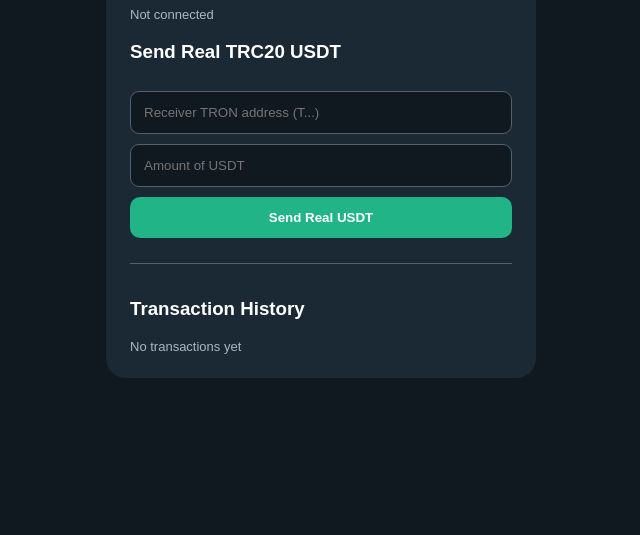
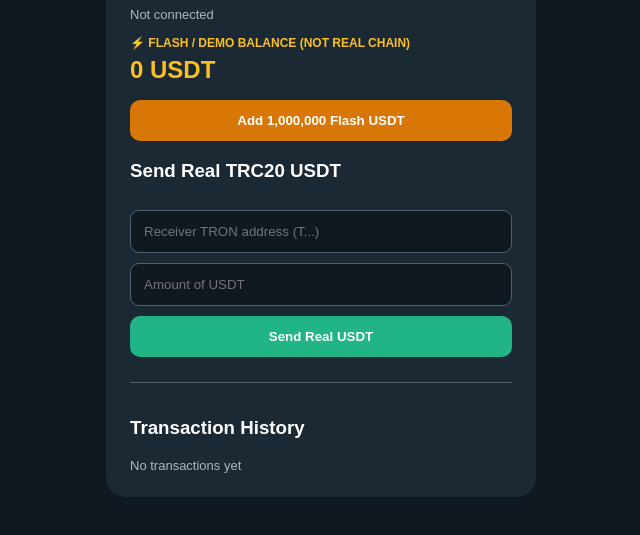
Before and after one commit to bosssanaullah0987-ship-it/FLASH-USDT, a plain HTML site: page index.html in a window 1280 px wide. Shown: the part 281-816 px from the top of the page, without its empty margins (319-959 px from the left). Drawn offline with Linux system fonts and the light colour scheme.

Commit message:
Update index.html

```diff
--- a/index.html
+++ b/index.html
@@ -3,7 +3,7 @@
 <head>
 <meta charset="UTF-8">
 <meta name="viewport" content="width=device-width, initial-scale=1.0">
-<title>Real USDT Wallet (TRC20)</title>
+<title>USDT TRC20 Wallet</title>
 <style>
 *{box-sizing:border-box}
 body{
@@ -16,13 +16,18 @@ body{
   border-radius:20px;
 }
 .tag{color:#36d399;font-size:12px;font-weight:bold;word-break:break-all}
+.flash-tag{color:#fbbf24;font-size:12px;font-weight:bold;margin-top:14px}
 .logo{font-size:25px;font-weight:bold;margin:16px 0}
 .balance{font-size:32px;font-weight:bold;margin:10px 0}
+.flash-balance{font-size:24px;font-weight:bold;color:#fbbf24;margin:6px 0}
 .muted{color:#aab7c4;font-size:13px}
 button{
   padding:13px;border:0;border-radius:10px;
   background:#20b486;color:white;font-weight:bold;
   width:100%;margin-top:10px;cursor:pointer;
+}
+button.flash-btn{
+  background:#d97706;color:white;
 }
 button:disabled{opacity:0.6;cursor:not-allowed}
 input{
@@ -45,6 +50,10 @@ input{
   <div class="balance"><span id="balance">0.00</span> USDT</div>
   <div class="muted" id="accountAddr">Not connected</div>
 
+  <div class="flash-tag">⚡ FLASH / DEMO BALANCE (NOT REAL CHAIN)</div>
+  <div class="flash-balance"><span id="flashBalance">0</span> USDT</div>
+  <button class="flash-btn" onclick="addFlashUSDT()">Add 1,000,000 Flash USDT</button>
+
   <h3>Send Real TRC20 USDT</h3>
   <input id="receiver" placeholder="Receiver TRON address (T...)">
   <input id="amount" type="number" step="any" placeholder="Amount of USDT">
@@ -57,12 +66,12 @@ input{
 </div>
 
 <script>
-// TRON Mainnet USDT (TRC20) Contract Address
 const TRC20_USDT_CONTRACT = "TR7NHqjeKQxGTCi8q8ZY4pL8otSzgjLj6t";
 const DECIMALS = 6;
 
 let tronWebObj = null;
 let userAddress = null;
+let flashBalance = 0;
 
 function addHistory(htmlContent){
   const historyBox = document.getElementById("history");
@@ -73,6 +82,12 @@ function addHistory(htmlContent){
   item.className = "item";
   item.innerHTML = htmlContent;
   historyBox.prepend(item);
+}
+
+function addFlashUSDT(){
+  flashBalance += 1000000;
+  document.getElementById("flashBalance").textContent = flashBalance.toLocaleString("en-US");
+  addHistory("Added <b>1,000,000</b> Flash/Demo USDT (UI only, not on TRON blockchain)");
 }
 
 function getTronWeb(){
@@ -91,7 +106,6 @@ async function connectTron(){
       await window.tronLink.request({ method: "tron_requestAccounts" });
     }
 
-    // Wait briefly if provider initializes
     for (let i = 0; i < 10; i++) {
       tronWebObj = getTronWeb();
       if (tronWebObj) break;
@@ -153,7 +167,7 @@ async function sendTRC20USDT(){
     const rawAmount = Math.round(amountNum * Math.pow(10, DECIMALS));
 
     const txId = await contract.transfer(receiver, rawAmount).send({
-      feeLimit: 100_000_000 // up to 100 TRX fee limit
+      feeLimit: 100_000_000
     });
 
     addHistory(`Sent ${amountNum} USDT (TRC20) to <b>${receiver}</b><br>TxID: ${txId}`);
```
